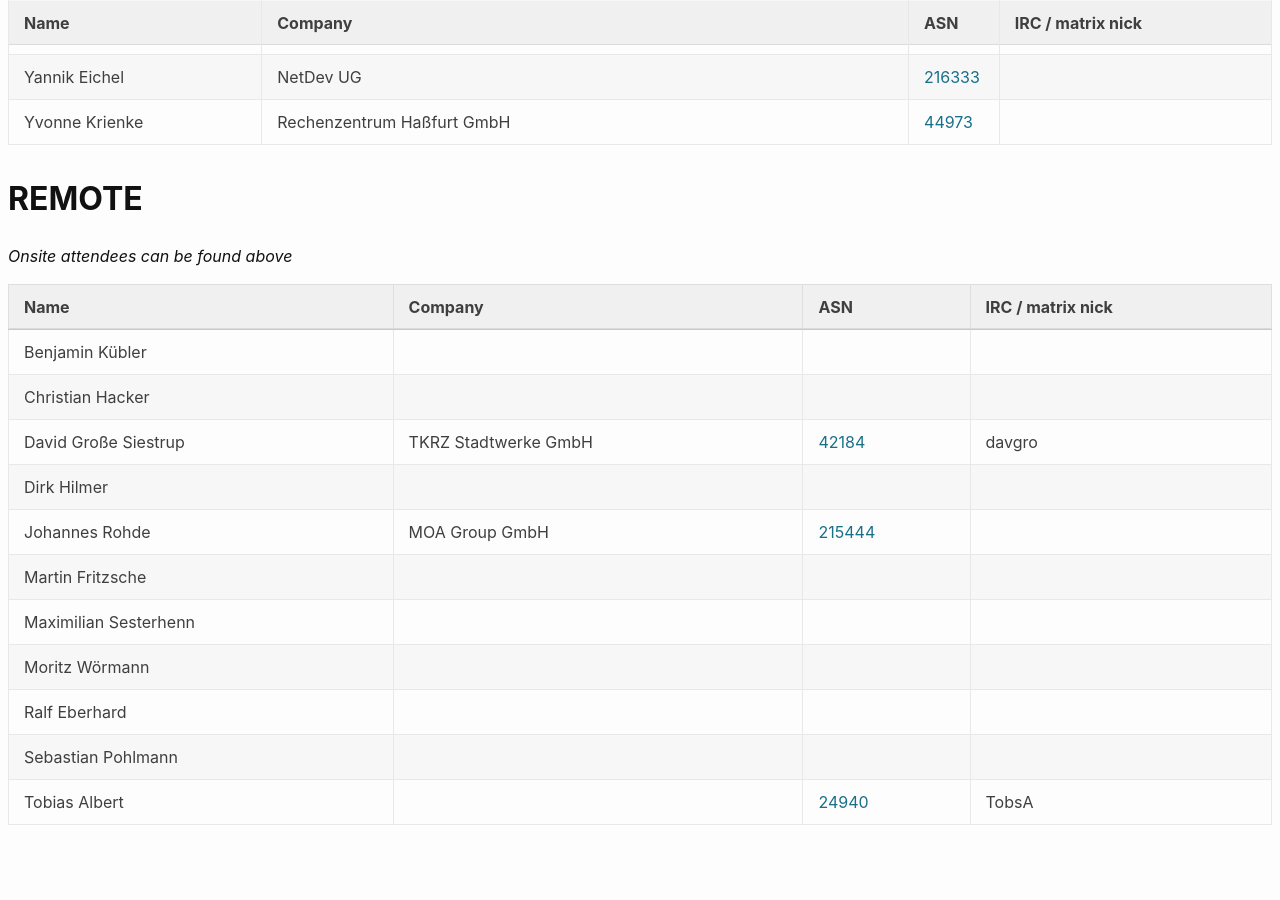
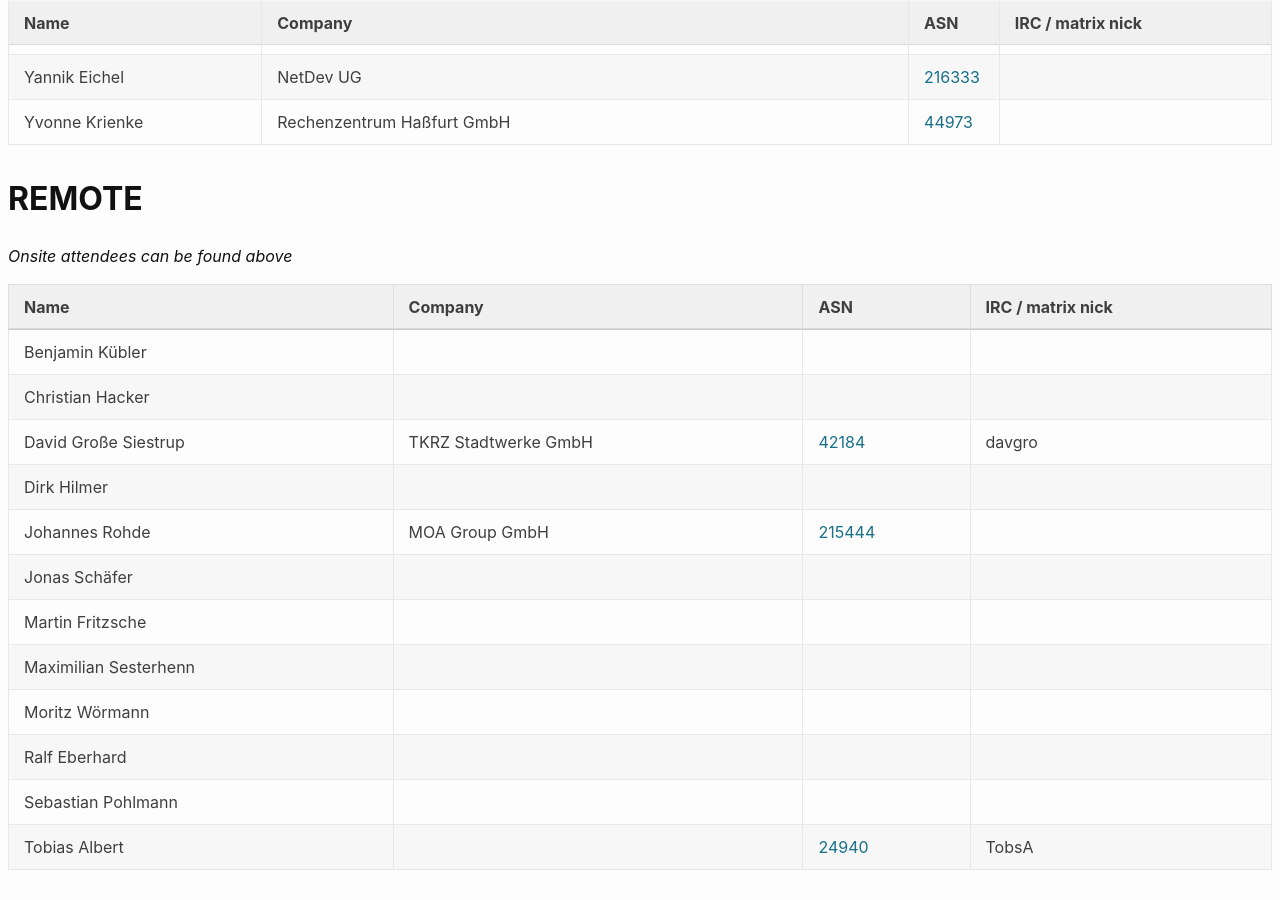
Before and after one commit to denog/pretix-attendeelist, a Jekyll site: the page built from denog17/index.markdown, in a window 1280 px wide and 900 px high, scrolled down 9575 px. Built offline with Jekyll 4.4.1, drawn with Linux system fonts in a browser that asks for light colours; before the commit the page ends 10430 px from its top, so only the background shows below that.

Commit message:
Latest data: Thu Jul  3 05:12:26 UTC 2025

```diff
--- a/_data/attendees_denog17_online.json
+++ b/_data/attendees_denog17_online.json
@@ -28,6 +28,12 @@
     "company": "MOA Group GmbH",
     "irc": null,
     "asn": "215444"
+  },
+  {
+    "name": "Jonas Schäfer",
+    "company": null,
+    "irc": null,
+    "asn": null
   },
   {
     "name": "Martin Fritzsche",
```
